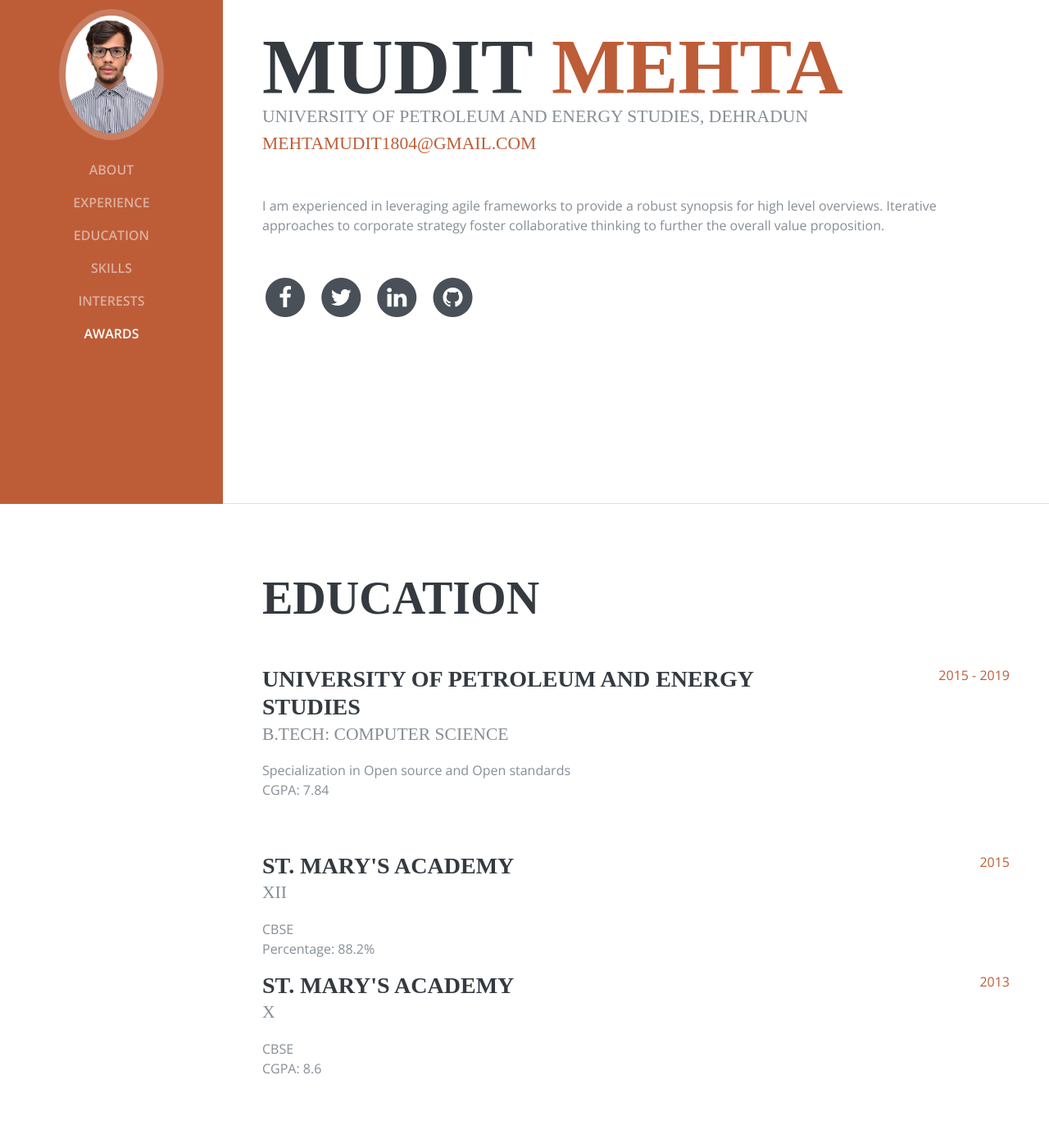
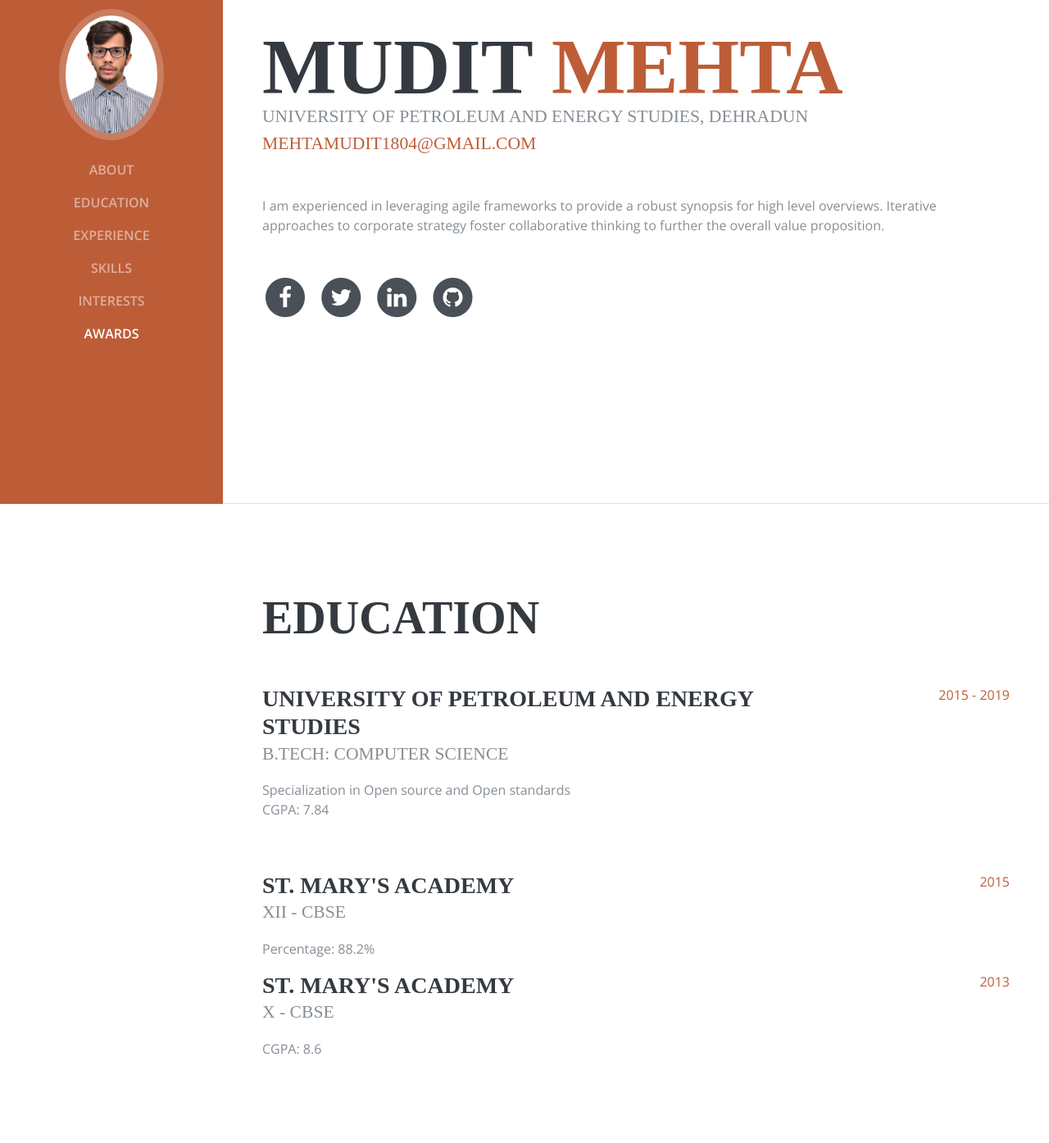
Before and after one commit to mudit1804/mudit1804.github.io, a plain HTML site: page index.html in a window 1280 px wide. Shown: the part 185-1580 px from the top of the page at 82% size. Drawn offline with nearby package versions, Linux system fonts and the light colour scheme; a web font is replaced by a local one.

Commit message:
Education details modified

```diff
--- a/index.html
+++ b/index.html
@@ -43,10 +43,10 @@
             <a class="nav-link js-scroll-trigger" href="#about">About</a>
           </li>
           <li class="nav-item">
-            <a class="nav-link js-scroll-trigger" href="#experience">Experience</a>
+            <a class="nav-link js-scroll-trigger" href="#experience">Education</a>
           </li>
           <li class="nav-item">
-            <a class="nav-link js-scroll-trigger" href="#education">Education</a>
+            <a class="nav-link js-scroll-trigger" href="#education">Experience</a>
           </li>
           <li class="nav-item">
             <a class="nav-link js-scroll-trigger" href="#skills">Skills</a>
@@ -128,8 +128,7 @@
           <div class="resume-item d-flex flex-column flex-md-row">
             <div class="resume-content mr-auto">
               <h3 class="mb-0">St. Mary's Academy</h3>
-              <div class="subheading mb-3">XII</div>
-              <div>CBSE</div>
+              <div class="subheading mb-3">XII - CBSE</div>
               <p>Percentage: 88.2%</p>
             </div>
             <div class="resume-date text-md-right">
@@ -139,8 +138,7 @@
           <div class="resume-item d-flex flex-column flex-md-row">
             <div class="resume-content mr-auto">
               <h3 class="mb-0">St. Mary's Academy</h3>
-              <div class="subheading mb-3">X</div>
-              <div>CBSE</div>
+              <div class="subheading mb-3">X - CBSE</div>
               <p>CGPA: 8.6</p>
             </div>
             <div class="resume-date text-md-right">
```
